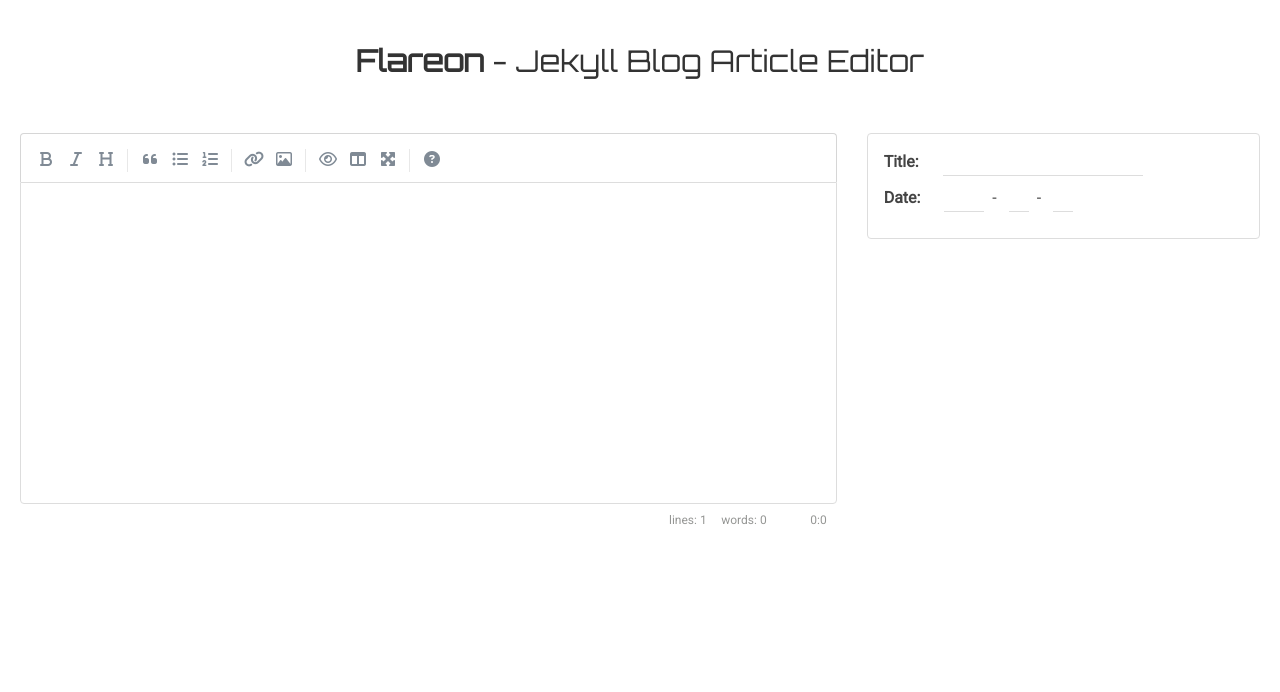
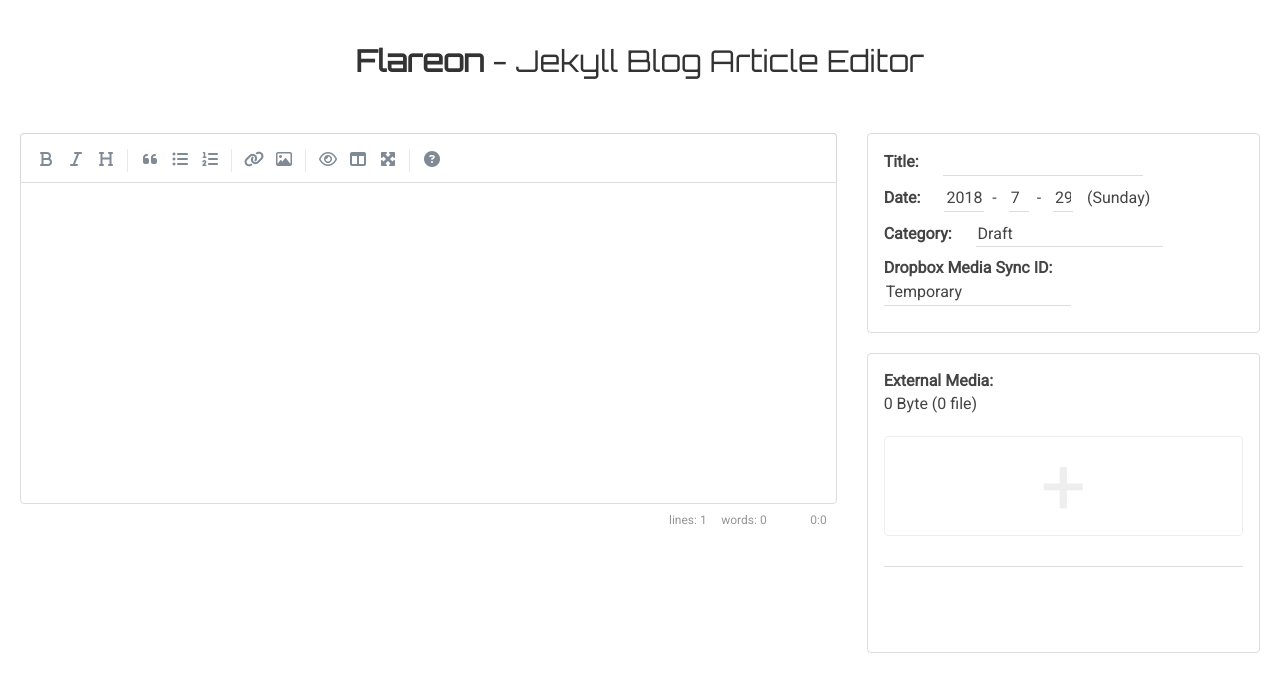
Before and after one commit to ChiantiScarlett/flareon, a Flask app: page / in a window 1280 px wide. Shown: the top 692 px of the page. Run offline with Flask 2, Linux system fonts and the light colour scheme; some libraries are stand-ins or nearby versions; some web fonts are replaced.

Commit message:
created server-side, hooked up to Dropbox API

```diff
--- a/main.py
+++ b/main.py
@@ -1,5 +1,10 @@
-from flask import Flask, render_template
+from flask import Flask, render_template, request
+from media_sync import FlareonMediaManager
+from werkzeug.utils import secure_filename
+from pprint import pprint
 app = Flask(__name__)
+
+manager = FlareonMediaManager()
 
 
 @app.route('/')
@@ -7,5 +12,25 @@
     return render_template('index.html')
 
 
+@app.route('/media/add', methods=['POST'])
+def media_add():
+    if request.method == 'POST':
+        media_file = request.files['file']
+
+        filename = secure_filename(media_file.filename)
+        fp = media_file.stream
+        manager.add_media(filename, fp)
+
+        return render_template("media.html", media=manager.media)
+
+
+@app.route('/media/remove', methods=['POST'])
+def media_remove():
+    if request.method == 'POST':
+        local_media_id = request.form['media_id']
+        manager.remove_media(local_media_id)
+        return render_template("media.html", media=manager.media)
+
+
 if __name__ == "__main__":
     app.run(port=4000, debug=True)
--- a/static/flareon.css
+++ b/static/flareon.css
@@ -1,5 +1,14 @@
 @import url(http://fonts.googleapis.com/earlyaccess/jejugothic.css);
 @import url('https://fonts.googleapis.com/css?family=Roboto|Play|Orbitron');
+
+img {
+    max-width: 100%;
+}
+
+a {
+    color: inherit !important;
+    text-decoration: inherit !important;
+}
 
 body {
     font-size: 16px;
@@ -64,3 +73,123 @@
 .metadata-holder #weekday-value {
     padding-left: 10px;
 }
+
+/* Media Manager */
+
+.media-manager {
+    margin-top: 20px;
+    border: 1px solid #ddd;
+    border-radius: 4px;
+    padding: 16px;
+    color: #444;
+    min-height: 300px;
+}
+
+.media-manager .title-area {
+    padding-bottom: 10px;
+    border-bottom: 1px solid #ddd;
+}
+
+.media-manager .title-area .attr{
+    font-weight: bold;
+    padding-right: 10px;
+}
+
+.media-manager #fileholder {
+    display: none;
+}
+
+.media-manager #add-media {
+    opacity: 0.5;
+}
+.media-manager #add-media:hover{
+    opacity: 0.8;
+}
+
+.media-manager .add-media-btn-holder {
+    opacity: inherit;
+    width: 100%;
+    height: 100px;
+    margin-top: 20px;
+    margin-bottom: 20px;
+    padding: 10px;
+    border-radius: 4px;
+    border: 1px solid #bbb;
+    text-align: center;
+    color: #bbb;
+    font-size: 80px;
+    line-height: 80px;
+}
+
+.media-manager #media-holder {
+    margin-top: 20px;
+    padding: 2px;
+}
+
+.media-manager .media {
+    width: 140px;
+    height: 140px;
+    display: inline-block;
+    margin: 2px;
+    position: relative;
+    border-radius: 5px;
+}
+
+.media-manager .media .close-btn {
+    position: absolute;
+    top: 4px;
+    left: 104px;
+    border-radius: 50%;
+    width: 30px;
+    height: 30px;
+    background: #444;
+    color: #eee;
+    font-size: 30px;
+    font-weight: bold;
+    text-align: center;
+    line-height: 30px;
+    z-index: 12;
+    -webkit-transition: background 0.5s; /* Safari */
+    transition: background 0.5s;
+}
+
+.media-manager .media .close-btn:hover {
+    background: #888;
+}
+
+.media-manager .media .img-holder {
+    position: absolute;
+    top: 0;
+    left: 0;
+    width: 140px;
+    height: 140px;
+    background: #ddd;
+    background-image: url('http://www.flashyweb.com.br/wp-content/themes/understrap/custom/img/sample.png');
+    background-size: cover;
+    object-fit: cover;
+    z-index: 10;
+    border-radius: inherit;
+}
+
+.media-manager .media .img-desc {
+    position: absolute;
+    top: 0;
+    left: 0;
+    width: 140px;
+    height: 140px;
+    background: black;
+    color: #eee;
+    font-weight: bold;
+    z-index: 11;
+    opacity: 0;
+    -webkit-transition: opacity 0.5s; /* Safari */
+    transition: opacity 0.5s;
+    text-align: center;
+    font-size: 18px;
+    line-height: 140px;
+    border-radius: inherit;
+}
+
+.media-manager .media .img-desc:hover {
+    opacity: 0.5;
+}
--- a/static/flareon.js
+++ b/static/flareon.js
@@ -3,13 +3,48 @@
     key = ["Sunday", "Monday", "Tuesday", "Wednesday",
            "Thursday", "Friday", "Saturday"];
 
-    weekday = new Date(
-        $('#year-value').val(),
-        $('#month-value').val(),
-        $('#day-value').val()).getDay();
-    $('#weekday-value').text("("+key[weekday]+")");
+    date = new Date();
+    $('#year-value').val(date.getFullYear());
+    $('#month-value').val(date.getMonth()+1);
+    $('#day-value').val(date.getDate());
+
+    $('#weekday-value').text("("+key[date.getDay()]+")");
 }
 
+function add_media()
+{
+    var form_data = new FormData($('#media-upload')[0]);
+    $.ajax({
+        type: "POST",
+        url: '/media/add',
+        data: form_data,
+        contentType: false,
+        cache: false,
+        processData: false,
+        success: function(data)
+        {
+            $('#media-holder').html(data);
+        },
+        failure: function(e)
+        {
+            alert('failed');
+        }
+    });
+
+}
+
+function remove_media(media_id)
+{
+    $.ajax({
+        type: "POST",
+        url: '/media/remove',
+        data: {"media_id":media_id},
+        success: function(data)
+        {
+            $('#media-holder').html(data);
+        }
+    })
+}
 
 $(document).ready(function()
 {
@@ -18,5 +53,16 @@
          element: $("#Editor")[0]
     });
 
-    $('#year-value').change(function(){update_weekday()});
+    update_weekday();
+
+    /* Media Management */
+    $("#add-media").click(function()
+    {
+
+        $("#fileholder").trigger("click");
+    });
+    $("#fileholder").change(function()
+    {
+        add_media();
+    });
 });
--- a/templates/index.html
+++ b/templates/index.html
@@ -22,7 +22,6 @@
 <body>
     <div id="flareon-container">
         <div class="row">
-
             <div class="col-sm-12">
                 <div class="flareon-title">
                     <b>Flareon</b> - Jekyll blog article editor
@@ -30,23 +29,50 @@
             </div>
         </div>
         <div class="row">
-            <div class="col-sm-8">
+            <div class="col-sm-8 no-padding">
                 <textarea id="Editor"></textarea>
             </div>
             <div class="col-sm-4">
                 <div class="metadata-holder">
-                    <div class="row">
-                        <div class="col-sm-12 metadata">
+                    <div class="metadata">
                         <span class="attr">Title: </span>
                         <input id="title-value" />
                     </div>
-                        <div class="col-sm-12 metadata">
+                    <div class="metadata">
                         <span class="attr">Date: </span>
                         <input maxlength="4" id="year-value" />&nbsp;&nbsp;-&nbsp;&nbsp;
                         <input maxlength="2" id="month-value" />&nbsp;&nbsp;-&nbsp;&nbsp;
                         <input maxlength="2" id="day-value" />
                         <span id="weekday-value"></span>
                     </div>
+                    <div class="metadata">
+                        <span class="attr">Category: </span>
+                        <input id="Category-value" value="Draft" />
+                    </div>
+                    <div class="metadata">
+                        <span class="attr">Dropbox Media Sync ID: </span>
+                        <input id="media-sync-id" value="Temporary" readonly="true" />
+                    </div>
+                </div>
+                <div class="media-manager">
+                    <div class="title-area">
+                        <span class="attr">External Media:</span>
+                        <form id="media-upload" enctype="multipart/form-data">
+                            <input type="file" id="fileholder" name="file" />
+                        </form>
+                        <span id="total-filesize">0 Byte</span>
+                        <span id="total-filenum">(0 file)</span>
+
+                        <a href="#" id="add-media">
+                            <div class="add-media-btn-holder">
+                                <span class="add-media-btn">+</span>
+                            </div>
+                        </a>
+                    </div>
+
+                    <div id="media-holder">
+                        <!-- Dynamically loaded media items -->
+
                     </div>
                 </div>
             </div>
```
Also changed, not shown: media_sync.py (added, +173 -0 lines), templates/media.html (added, +14 -0 lines), testest.png (added), tmp.jpg (added). Lines whose indentation alone changed are shown as unchanged.
